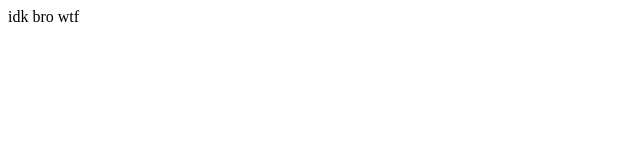
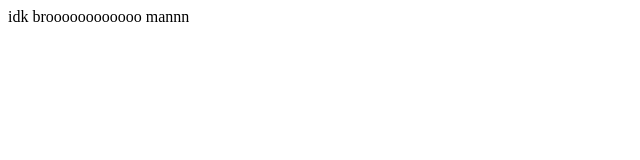
Before and after one commit to ArjunSNair00/webdev, a plain HTML site: page home.html in a window 1280 px wide. Shown: the whole page, without its empty margins (0-640 px from the left). Drawn offline with Linux system fonts and the light colour scheme.

Commit message:
update home.html

```diff
--- a/home.html
+++ b/home.html
@@ -3,6 +3,6 @@
   <title>Hello everyone</title>
 </head>
 <body>
-  idk bro wtf
+  idk broooooooooooo mannn
 </body>
 </html>
```
